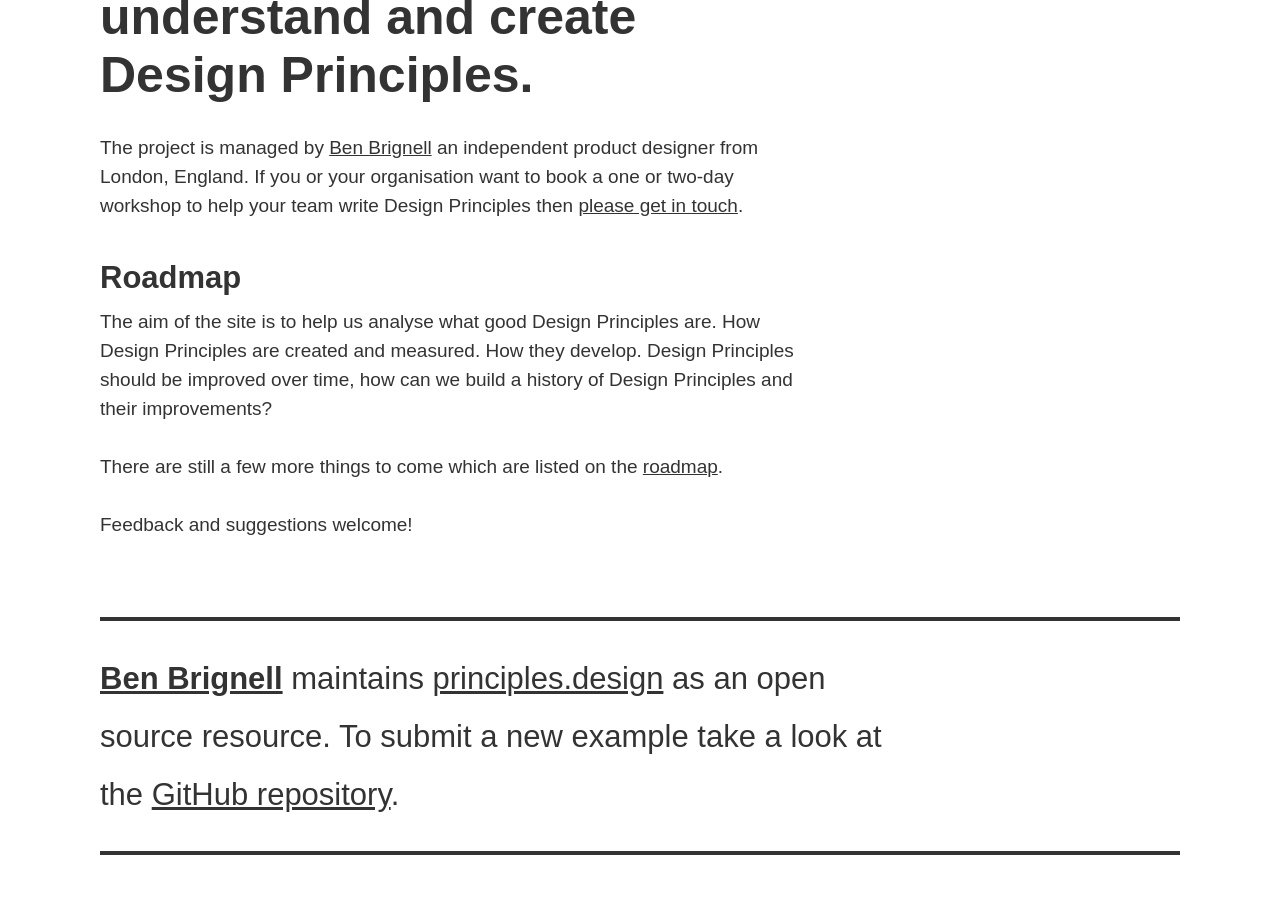
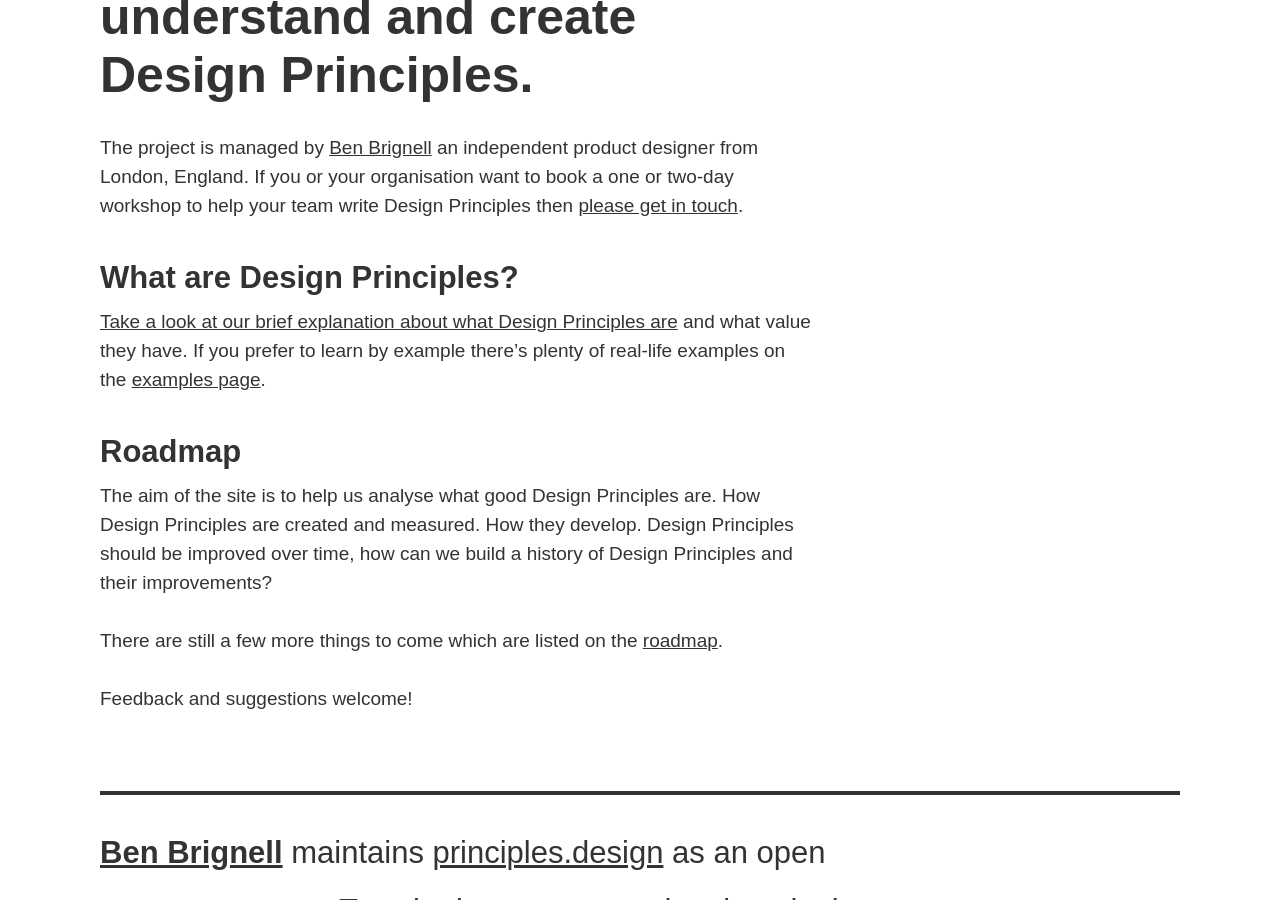
Before and after one commit to benbrignell/principles.design, a Jekyll site: the page built from about.md, in a window 1280 px wide and 900 px high, scrolled down 453 px. Built offline with Jekyll 4.4.1, drawn with Linux system fonts in a browser that asks for light colours.

Commit message:
updated about page with some info linking to what are design principles

```diff
--- a/about.md
+++ b/about.md
@@ -8,6 +8,10 @@
 
 The project is managed by [Ben Brignell](https://benbrignell.com) an independent product designer from London, England. If you or your organisation want to book a one or two-day workshop to help your team write Design Principles then [please get in touch](https://brignell.uk).
 
+### What are Design Principles?
+
+[Take a look at our brief explanation about what Design Principles are](https://principles.design#what-are-design-principles) and what value they have. If you prefer to learn by example there's plenty of real-life examples on the [examples page](/examples).
+
 ### Roadmap
 The aim of the site is to help us analyse what good Design Principles are. How Design Principles are created and measured. How they develop. Design Principles should be improved over time, how can we build a history of Design Principles and their improvements?
 
```
